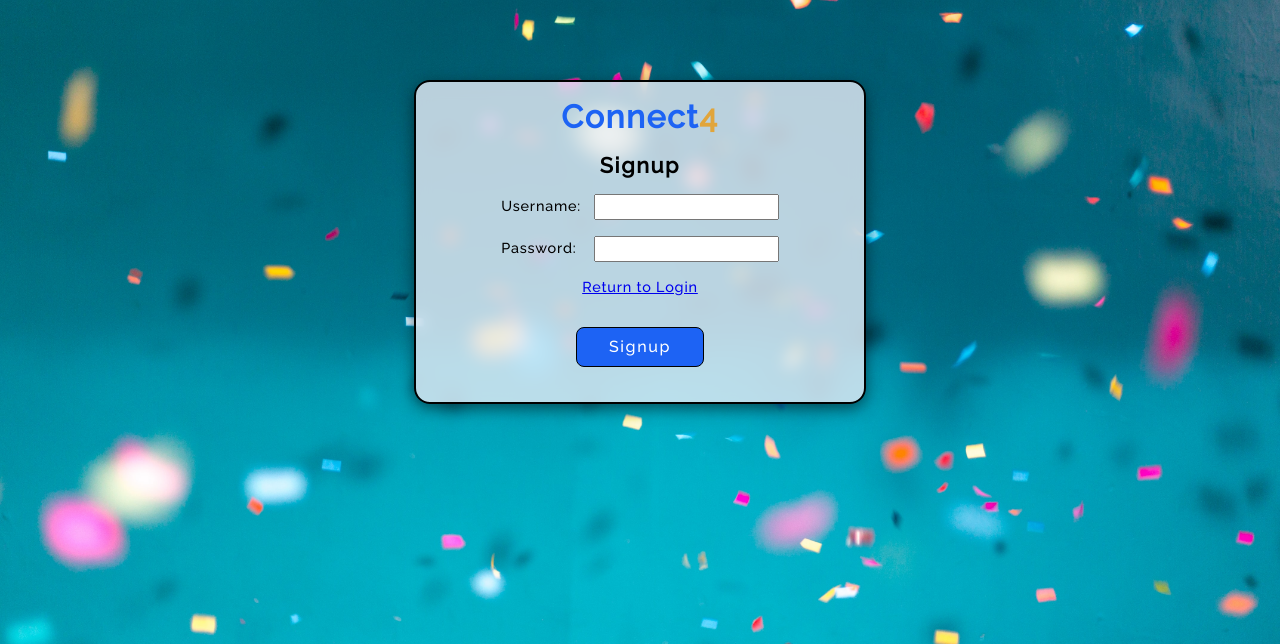
After one commit to harsal-patel/Connect-4, a PHP site: page /createaccount.php in a window 1280 px wide. The commit adds this page. Shown: the top 644 px of the page. Run offline with PHP 8.4, Linux system fonts and the light colour scheme.

Commit message:
added login

```diff
--- /dev/null
+++ b/connection.php
@@ -0,0 +1,12 @@
+<?php
+
+$dbhost = "localhost";
+$dbuser = "root";
+$dbpass = "";
+$dbname = "connect4";
+
+if (!$con = mysqli_connect($dbhost, $dbuser, $dbpass, $dbname)) {
+    die('Connection to database failed');
+}
+
+?>
--- /dev/null
+++ b/createaccount.php
@@ -0,0 +1,66 @@
+<?php
+session_start();
+
+	include("connection.php");
+	include("functions.php");
+
+
+	if ($_SERVER['REQUEST_METHOD'] == "POST") {
+		$username = $_POST['username'];
+		$password = $_POST['password'];
+
+		if (!empty($username) && !empty($password)) {
+
+			$query = "insert into users (username,password) values ('$username','$password')";
+
+			mysqli_query($con, $query);
+
+			header("Location: index.php");
+			die;
+		}
+		else {
+			echo "Please enter some valid information!";
+		}
+	}
+?>
+
+<!DOCTYPE html>
+<html>
+<head>
+	<title>Signup</title>
+	<link rel="stylesheet" href="styles/create-ss.css">
+	<link rel="preconnect" href="https://fonts.googleapis.com">
+    <link rel="preconnect" href="https://fonts.gstatic.com" crossorigin>
+    <link
+        href="https://fonts.googleapis.com/css2?family=Montserrat:wght@400;600;700&family=Raleway:wght@300;400;500&family=Roboto+Condensed&display=swap"
+        rel="stylesheet">
+</head>
+<body>
+	<div class="outer-container">
+		<div class="form-container">
+			<form method="post">
+				<div class="row centerrow">
+                    <h1 class="no-mt no-mb"><span class="title1">Connect</span><span class="title2">4</span></h1>
+                </div>
+				<div class="row centerrow no-mt">
+					<h2 class="no-mb">Signup</h2>
+                </div>
+				<div class="row">
+					<label for="username" class="label">Username:</label>
+					<input id="username" type="text" name="username">
+                </div>
+				<div class="row">
+					<label for="password" class="label">Password:</label>
+					<input id="password" type="password" name="password">
+                </div>
+				<div class="row centerrow">
+					<a href="index.php">Return to Login</a>
+                </div>
+				<div class="row centerrow">
+					<input id="button" type="submit" value="Signup" class="startbutton">
+                </div>
+			</form>
+		</div>
+	</div>
+</body>
+</html>
--- /dev/null
+++ b/functions.php
@@ -0,0 +1,17 @@
+<?php
+
+function check_login($con) {
+    if (isset($_SESSION['username'])) {
+        $username = $_SESSION['username'];
+        $query = "SELECT * FROM users WHERE username = '$username' LIMIT 1";
+
+        $result = mysqli_query($con, $query);
+
+        if ($result && mysqli_num_rows($result) > 0) {
+            $user_data = mysqli_fetch_assoc($result);
+            return $user_data;
+        }
+    }
+}
+
+?>
--- a/game.html
+++ b/game.html
@@ -8,7 +8,7 @@
     <link rel="stylesheet" href="styles/game-ss.css">
     <script src="scripts/game-scripts.js"></script>
 </head>
-<body>
+<body onload="start()">
     <div class="nav">
         <span class="timer" id="timer"></span>
         Player<span class="player" id="player">1</span>'s Turn
--- /dev/null
+++ b/styles/create-ss.css
@@ -0,0 +1,108 @@
+body {
+    margin: 0;
+    padding: 0;
+    font-family: 'Raleway', sans-serif;
+    font-weight: 500;
+    font-size: 0.9rem;
+    letter-spacing: 0.05rem;
+    background-image: url("../images/main-bg.jpg");
+    background-size: cover;
+    background-repeat: no-repeat;
+    background-position: center center;
+    background-attachment: fixed;
+}
+
+.outer-container {
+    display: flex;
+    justify-content: center;
+}
+
+.form-container {
+    margin-top: 5rem;
+    width: 28rem;
+    max-width: 90%;
+    height: 20rem;
+    border: 2px solid black;
+    border-radius: 1rem;
+    display: flex;
+    justify-content: center;
+    background-color: rgba(233, 238, 248, 0.8);
+    backdrop-filter: blur(8px);
+    box-shadow: 0px 5px 15px 0px rgba(0,0,0,0.5);
+    -webkit-box-shadow: 0px 5px 15px 0px rgba(0,0,0,0.5);
+    -moz-box-shadow: 0px 5px 15px 0px rgba(0,0,0,0.5);
+}
+
+.row {
+    margin-top: 1rem;
+}
+
+.centerrow {
+    display: flex;
+    justify-content: center;
+}
+
+.no-mt {
+    margin-top: 0;
+}
+
+.no-mb {
+    margin-bottom: 0;
+}
+
+h1 {
+    font-size: 2rem;
+    letter-spacing: 0.1rem;
+}
+
+h2 {
+    letter-spacing: 0.1rem;
+}
+
+.title1 {
+    color: #1D63F4;
+}
+
+.title2 {
+    color: #E1A53B;
+}
+
+.label {
+    width: 5.5rem;
+    display: inline-block;
+}
+
+input[type="text"], input[type="password"] {
+    height: 1.25rem;
+    letter-spacing: 0.1rem;
+}
+
+.startbutton, .startbutton:focus {
+    margin-top: 1rem;
+    height: 2.5rem;
+    width: 8rem;
+    background-color: #1D63F4;
+    color: white;
+    border: 1px solid black;
+    border-radius: 0.5rem;
+    cursor: pointer;
+    font-family: 'Raleway', sans-serif;
+    font-weight: 500;
+    font-size: 1rem;
+    letter-spacing: 0.1rem;
+    transition: all 0.1s ease-in-out;
+}
+
+.startbutton:hover {
+    transform: scale(1.005);
+    box-shadow: 0px 4px 8px 0px rgba(0,0,0,0.75);
+    -webkit-box-shadow: 0px 4px 8px 0px rgba(0,0,0,0.75);
+    -moz-box-shadow: 0px 4px 8px 0px rgba(0,0,0,0.75);
+}
+
+.startbutton:active {
+    transform: scale(1);
+    box-shadow: none;
+    -webkit-box-shadow: none;
+    -moz-box-shadow: none;
+}
```
Also changed, not shown: error.html (added, +35 -0 lines), index.php (renamed from index.html, +14 -3 lines), processLogin.php (added, +38 -0 lines), scripts/game-scripts.js (+20 -6 lines), scripts/main-scripts.js (+22 -0 lines), server/processLogin.php (deleted, +0 -10 lines), styles/error-ss.css (added, +72 -0 lines), styles/game-ss.css (+8 -0 lines).
